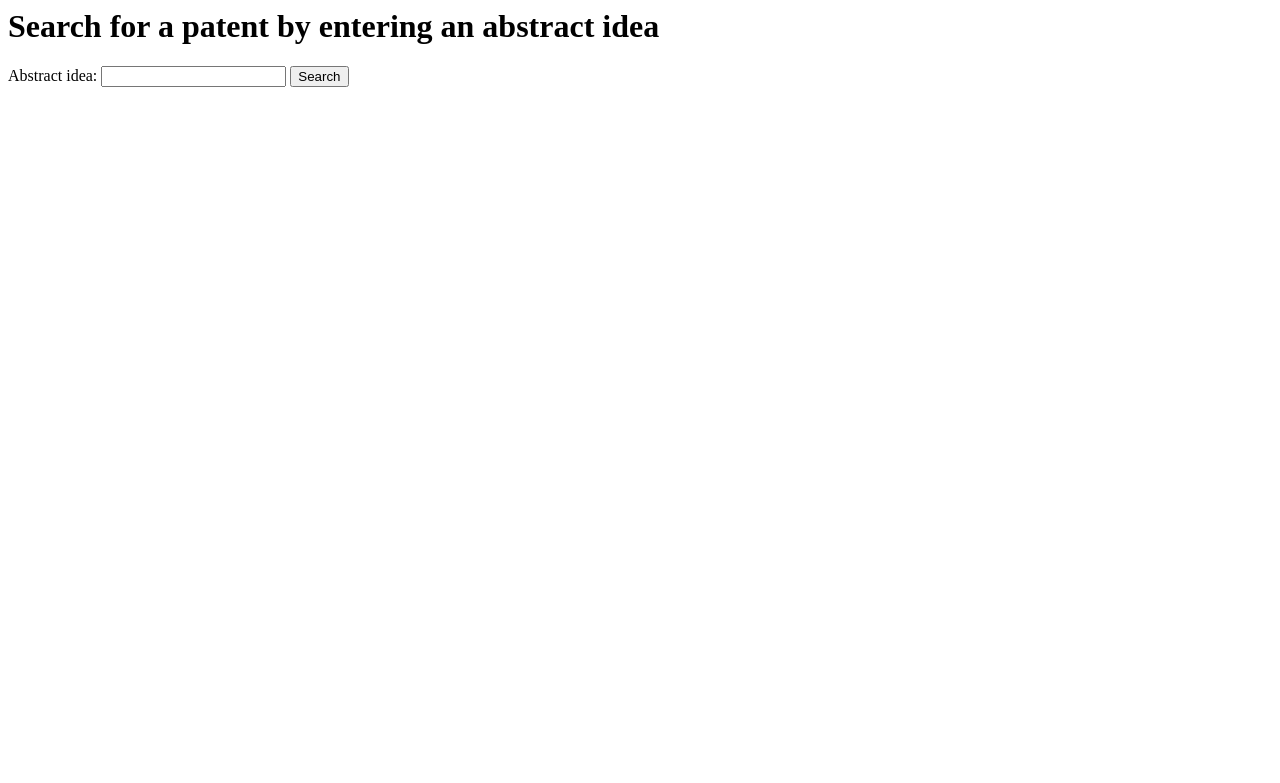
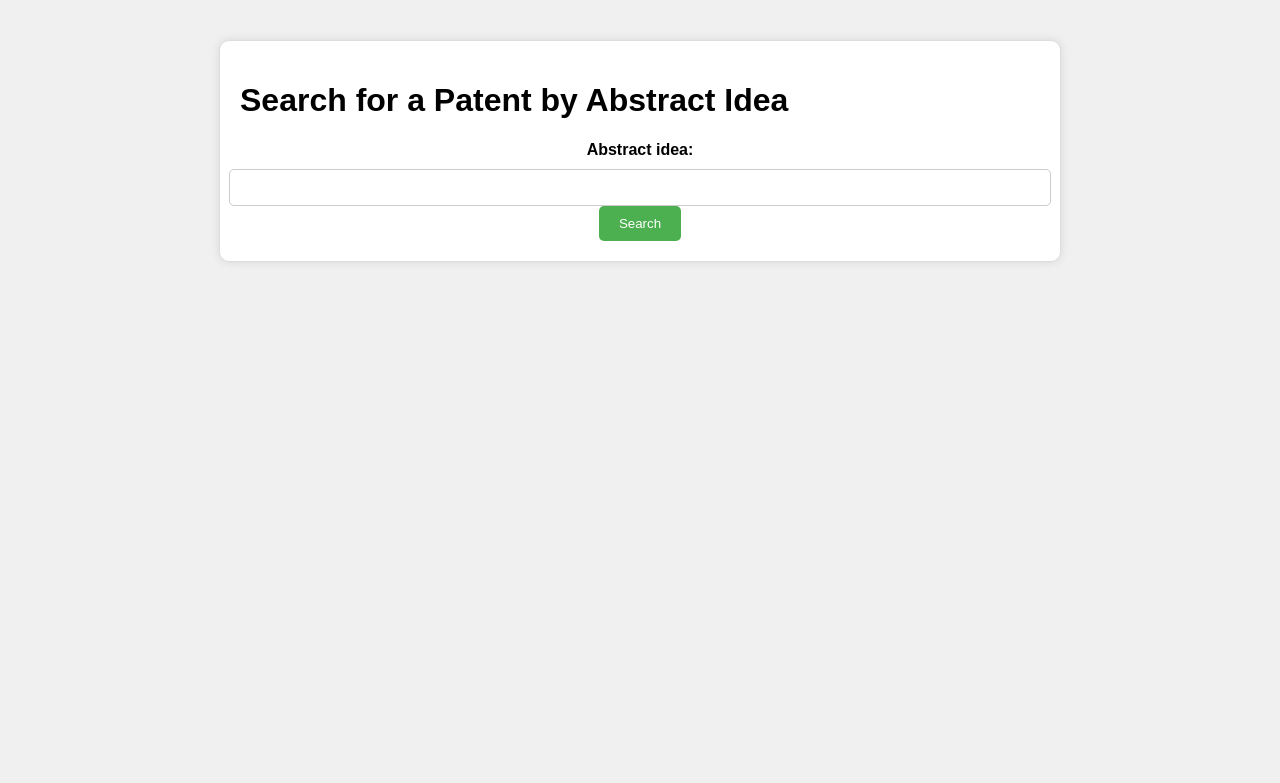
Before and after one commit to satyampathakk/Patent-search, a Django app: page /search/ in a window 1280 px wide. Shown: the top 783 px of the page. Run offline with Django 5.2, Linux system fonts and the light colour scheme.

Commit message:
Update search_form.html
Added styling to search form

```diff
--- a/templates/search_form.html
+++ b/templates/search_form.html
@@ -1,8 +1,65 @@
-<h1>
-    Search for a patent by entering an abstract idea
-</h1><form method="post">
-    {% csrf_token %}
-    <label for="text">Abstract idea:</label>
-    <input type="text" id="text" name="text">
-    <input type="submit" value="Search">
-</form>
+<!DOCTYPE html>
+<html>
+<head>
+    <title>Search for a Patent by Abstract Idea</title>
+    <style>
+        body {
+            font-family: Arial, sans-serif;
+            background-color: #f0f0f0;
+        }
+
+        .container {
+            max-width: 800px;
+            margin: 40px auto;
+            padding: 20px;
+            background-color: #fff;
+            border: 1px solid #ddd;
+            border-radius: 10px;
+            box-shadow: 0 0 10px rgba(0, 0, 0, 0.1);
+        }
+
+        .search-form {
+            display: flex;
+            flex-direction: column;
+            align-items: center;
+        }
+
+        .search-form label {
+            font-weight: bold;
+            margin-bottom: 10px;
+        }
+
+        .search-form input[type="text"] {
+            padding: 10px;
+            border: 1px solid #ccc;
+            border-radius: 5px;
+            width: 100%;
+
+        }
+
+        .search-form input[type="submit"] {
+            background-color: #4CAF50;
+            color: #fff;
+            padding: 10px 20px;
+            border: none;
+            border-radius: 5px;
+            cursor: pointer;
+        }
+
+        .search-form input[type="submit"]:hover {
+            background-color: #3e8e41;
+        }
+    </style>
+</head>
+<body>
+    <div class="container">
+        <h1>Search for a Patent by Abstract Idea</h1>
+        <form method="post" class="search-form">
+            {% csrf_token %}
+            <label for="text">Abstract idea:</label>
+            <input type="text" id="text" name="text">
+            <input type="submit" value="Search">
+        </form>
+    </div>
+</body>
+</html>
```
